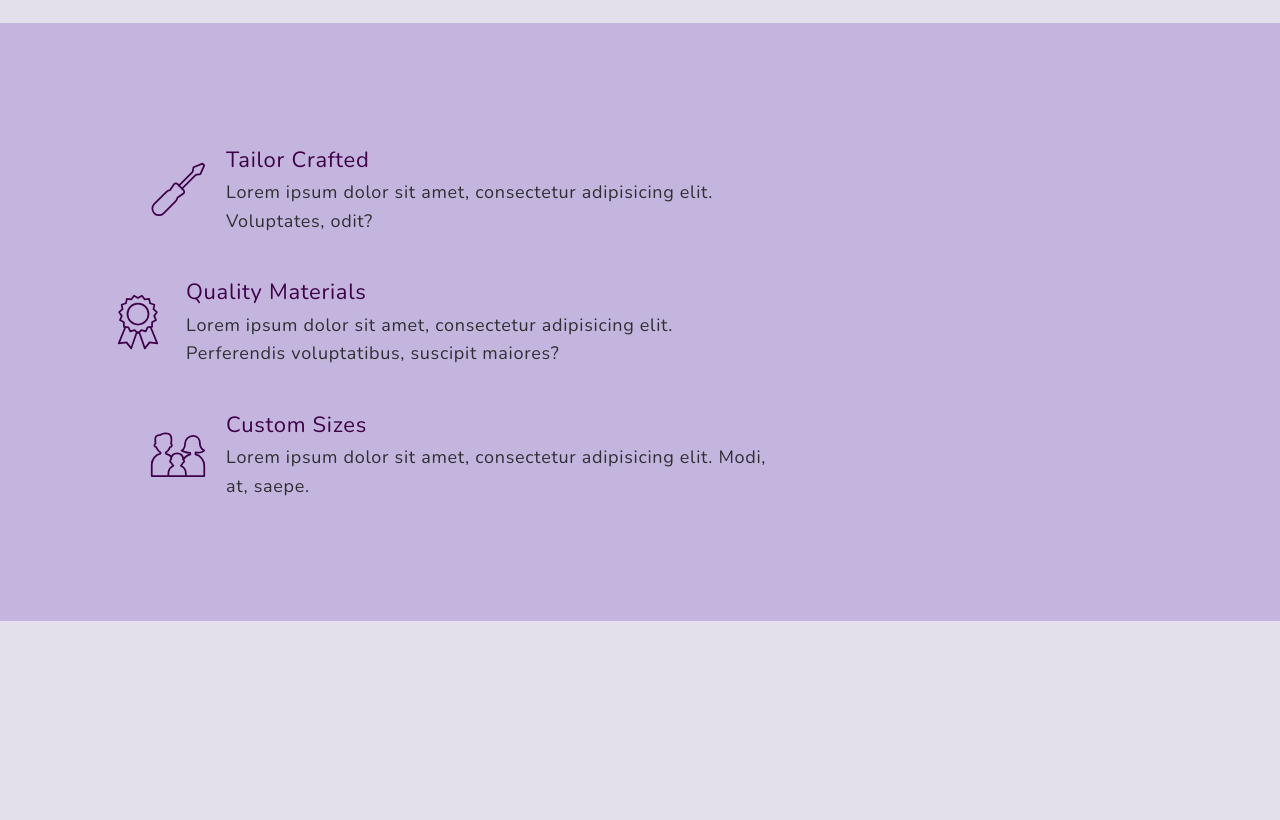
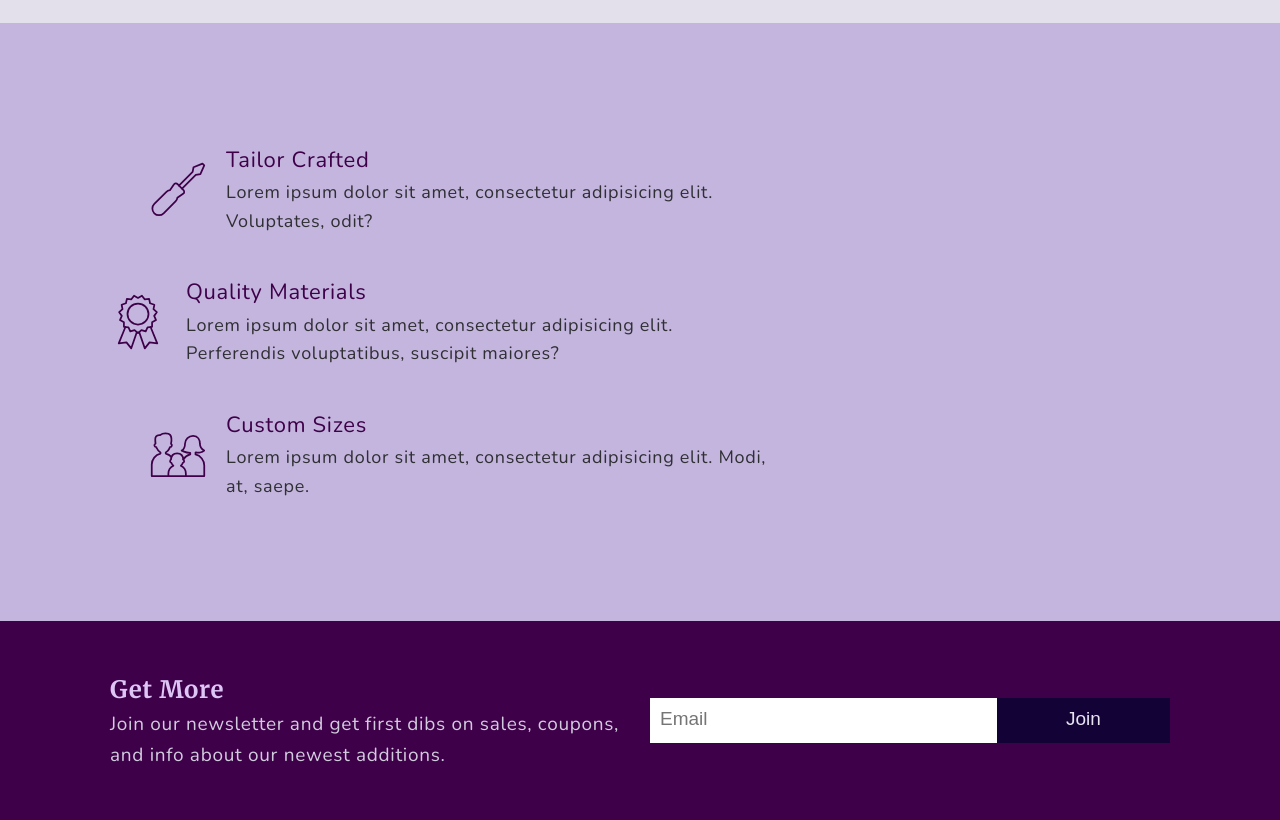
Before and after one commit to stormcloud266/orions-belts, a Gatsby site: page / in a window 1280 px wide. Shown: the part 1543-2363 px from the top of the page. Before the commit the page ends 2164 px from the top, so only its background shows below. Built offline with nearby package versions, Linux system fonts and the light colour scheme; Gatsby itself is replaced by a stand-in of ours.

Commit message:
added newsletter

```diff
--- /dev/null
+++ b/src/components/Newsletter.js
@@ -0,0 +1,20 @@
+import React from 'react';
+
+const Newsletter = (props) => {
+  return (
+    <section className="Newsletter">
+      <div className="Newsletter__inner wrapper">
+        <div className="Newsletter__text">
+          <h2>Get More</h2>
+          <p>Join our newsletter and get first dibs on sales, coupons, and info about our newest additions.</p>
+        </div>
+        <div className="Newsletter__form">
+          <input type="text" placeholder='Email'/>
+          <button>Join</button>
+        </div>
+      </div>
+    </section>
+  )
+}
+
+export default Newsletter;
--- a/src/pages/index.js
+++ b/src/pages/index.js
@@ -4,12 +4,14 @@ import Layout from '../components/layout'
 import Header from '../components/Header'
 import About from '../components/About'
 import Features from '../components/Features'
+import Newsletter from '../components/Newsletter'
 
 const IndexPage = () => (
   <Layout>
     <Header />
     <About />
     <Features />
+    <Newsletter />
   </Layout>
 )
 
--- /dev/null
+++ b/src/styles/components/_newsletter.scss
@@ -0,0 +1,47 @@
+.Newsletter {
+  background: $color-purple;
+  padding: 30px 0;
+
+  &__inner {
+    display: flex;
+    align-items: center;
+  }
+  &__text {
+    flex: 1;
+    color: $color-text-l-primary;
+    font-weight: 300;
+    margin-right: 20px;
+    h2 {
+      color: $color-purple-l;
+      font-size: 2.4rem;
+    }
+    p {
+      color: $color-text-l-secondary;
+
+    }
+  }
+  &__form {
+    flex: 1;
+    input, button {
+      font-size: 1.9rem;
+      padding: 10px;
+      border: none;
+      border-bottom: 3px solid rgba(0,0,0,.0);
+      outline: none;
+      &:focus, &:active {
+        border-bottom: 3px solid orange;
+      }
+    }
+    input {
+      width: 66.666%;
+      color: $color-text-d-primary;
+
+    }
+    button {
+      width: 33.333%;
+      background: #120236;
+      color: $color-text-l-primary;
+    }
+  }
+
+}
--- a/src/styles/styles.scss
+++ b/src/styles/styles.scss
@@ -7,3 +7,4 @@
 @import "components/header";
 @import "components/about";
 @import "components/features";
+@import "components/newsletter";
```
